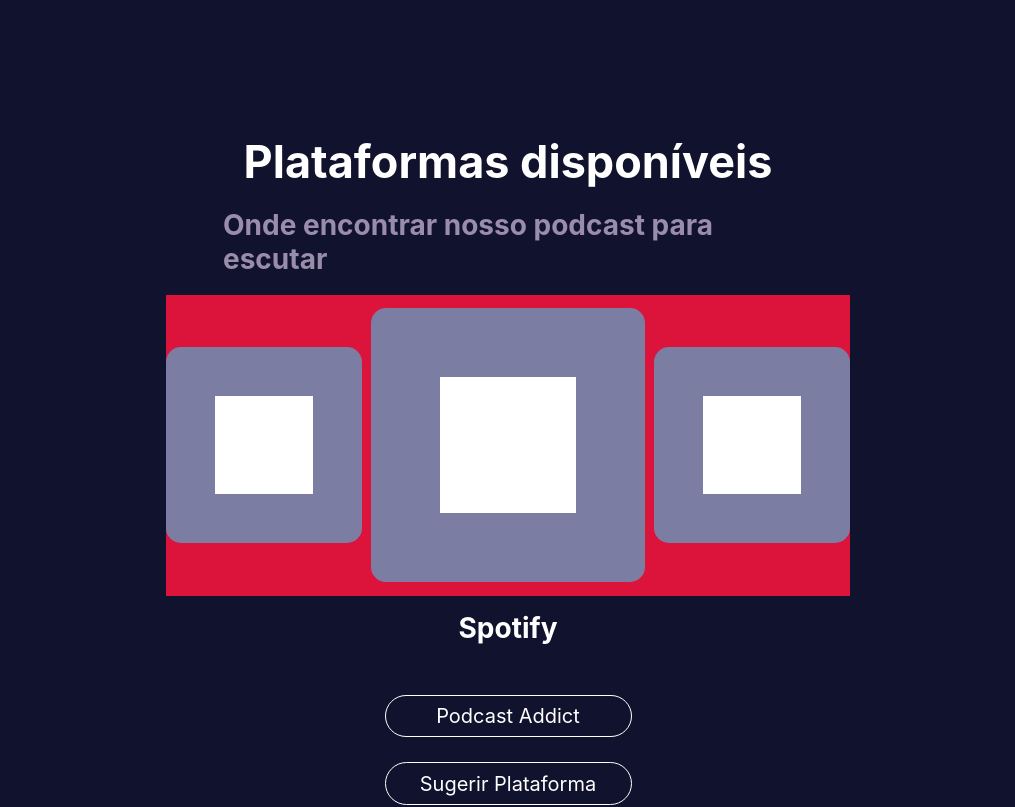
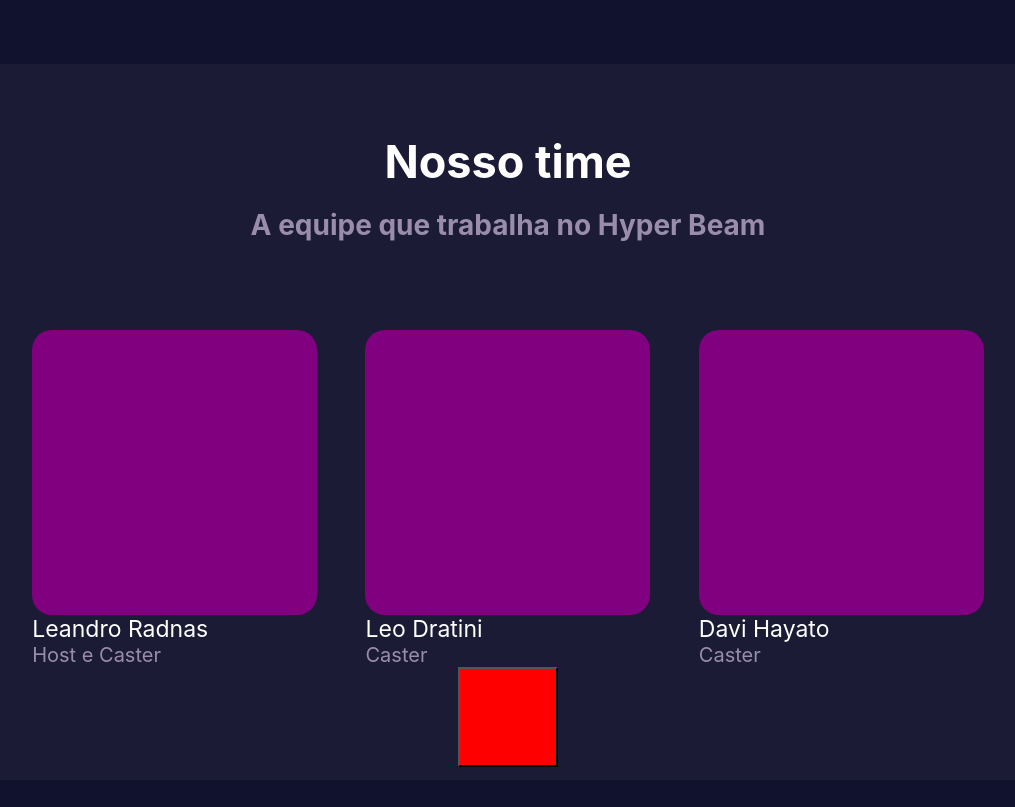
Before and after one commit to lucas-wyllame/hyper-beam, a Next.js app: page / in a window 1280 px wide. Shown: the part 2320-3127 px from the top of the page, without its empty margins (132-1147 px from the left). Built offline with nearby package versions, Linux system fonts and the light colour scheme.

Commit message:
feature(home): create a new component named "OurTeam"

```diff
--- a/components/About/about.js
+++ b/components/About/about.js
@@ -34,8 +34,10 @@
     <Content>
       <LeftImage></LeftImage>
       <TextDiv>
-        <Title>Somos o Hyper Beam</Title>
-        <Desc>A fagulha de amor aos games em forma de podcast.</Desc>
+        <Title
+        >Somos o Hyper Beam</Title>
+        <Desc
+        >A fagulha de amor aos games em forma de podcast.</Desc>
         <MoreInfs>
           Lorem ipsum dolor sit amet, consectetur a elit. Sed dictum sodales
           rutrum. Praesent eget lobortis purus. Donec a finibus neque. Nu erat a
--- /dev/null
+++ b/components/OurTeam/index.js
@@ -0,0 +1,85 @@
+import styled from "styled-components";
+import { Title, Desc } from "../Global/globalStyles";
+
+const Content = styled.div`
+  width: 100%;
+  height: 716px;
+  background: #1b1b36;
+  display: flex;
+  justify-content: flex-start;
+  align-items: center;
+  flex-direction: column;
+  padding-top: 70px;
+`;
+
+const GlobalPeoples = styled.div`
+  width: 1000px;
+  height: auto;
+  display: flex;
+  flex-direction: row;
+  justify-content: space-around;
+  margin-top: 69px;
+`;
+
+const Peoples = styled.div`
+  width: 285px;
+  heigth: auto;
+  background: #1b1b36;
+  display: flex;
+  flex-direction: column;
+  justify-content: flex-start;
+`;
+
+const CardsOurTeam = styled.div`
+  width: 285px;
+  height: 285px;
+  background: purple;
+  border-radius: 20px;
+`;
+
+const NameCasters = styled.label`
+  font-size: 23px;
+  color: #fff;
+`;
+
+const FuncCasters = styled.label`
+  font-size: 20px;
+  color: #9a8dac;
+`;
+
+const TeamButtons = styled.button`
+  width: 100px;
+  height: 100px;
+  background: red;
+`;
+
+export default function OurTeam() {
+  const listCardsOurTeam = [
+    { name: "Leandro Radnas", func: "Host e Caster" },
+    { name: "Leo Dratini", func: "Caster" },
+    { name: "Davi Hayato", func: "Caster" },
+  ];
+
+  return (
+    <Content>
+      <Title>Nosso time</Title>
+      <Desc>A equipe que trabalha no Hyper Beam</Desc>
+      <GlobalPeoples>
+        {listCardsOurTeam.map((res) => {
+          return (
+            <Peoples>
+              <CardsOurTeam></CardsOurTeam>
+              <NameCasters>
+                <div>{res.name}</div>
+              </NameCasters>
+              <FuncCasters>
+                <div>{res.func}</div>
+              </FuncCasters>
+            </Peoples>
+          );
+        })}
+      </GlobalPeoples>
+      <TeamButtons></TeamButtons>
+    </Content>
+  );
+}
--- a/pages/index.js
+++ b/pages/index.js
@@ -2,6 +2,7 @@
 import HomeBanner from "../components/Home/homeBanner";
 import About from "../components/About/about";
 import LastEpisodes from "../components/LastEpisodes";
+import OurTeam from "../components/OurTeam";
 import AvailablePlats from "../components/AvailablePLats";
 import Footer from "../components/Footer/footer";
 
@@ -12,8 +13,9 @@
       <HomeBanner />
       <About />
       <LastEpisodes />
+      <OurTeam />
       <AvailablePlats />
-      <Footer></Footer>
+      <Footer />
     </>
   );
 }
```
Also changed, not shown: components/LastEpisodes/index.js (+6 -2 lines).
